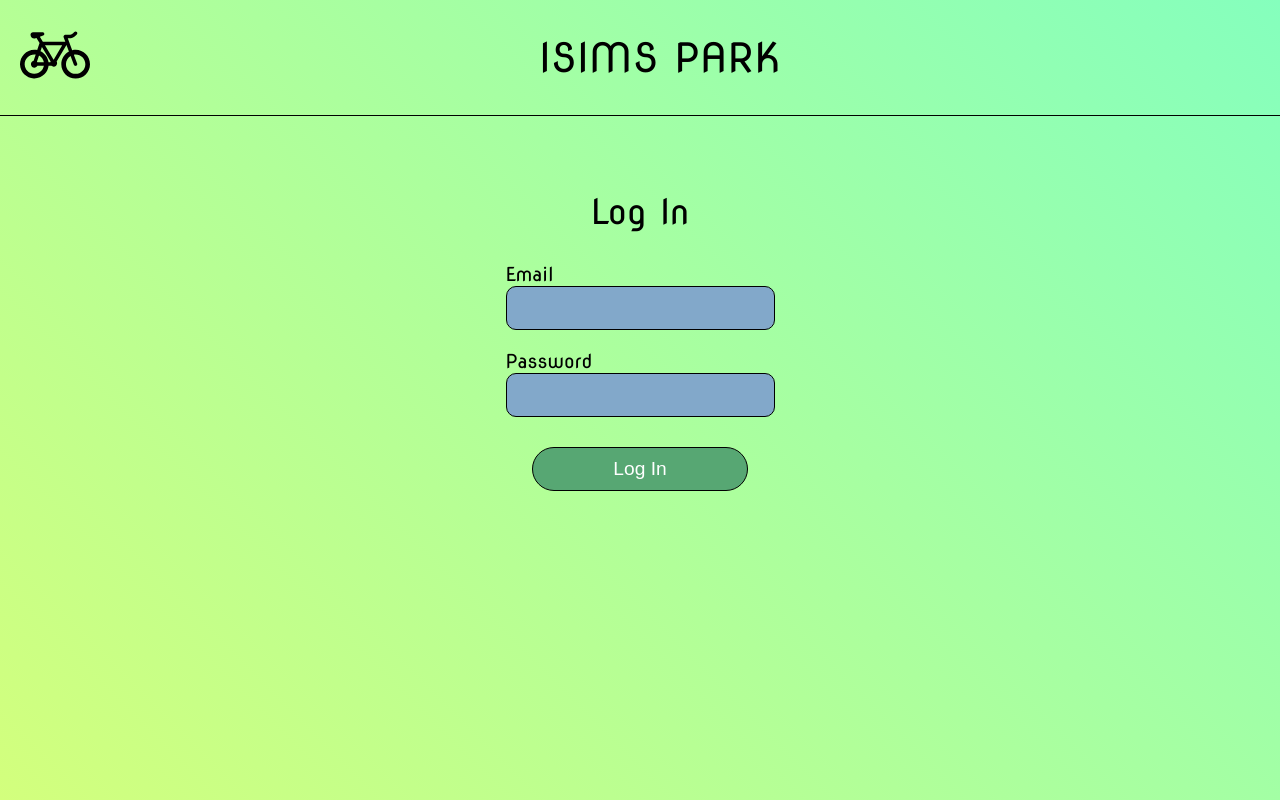
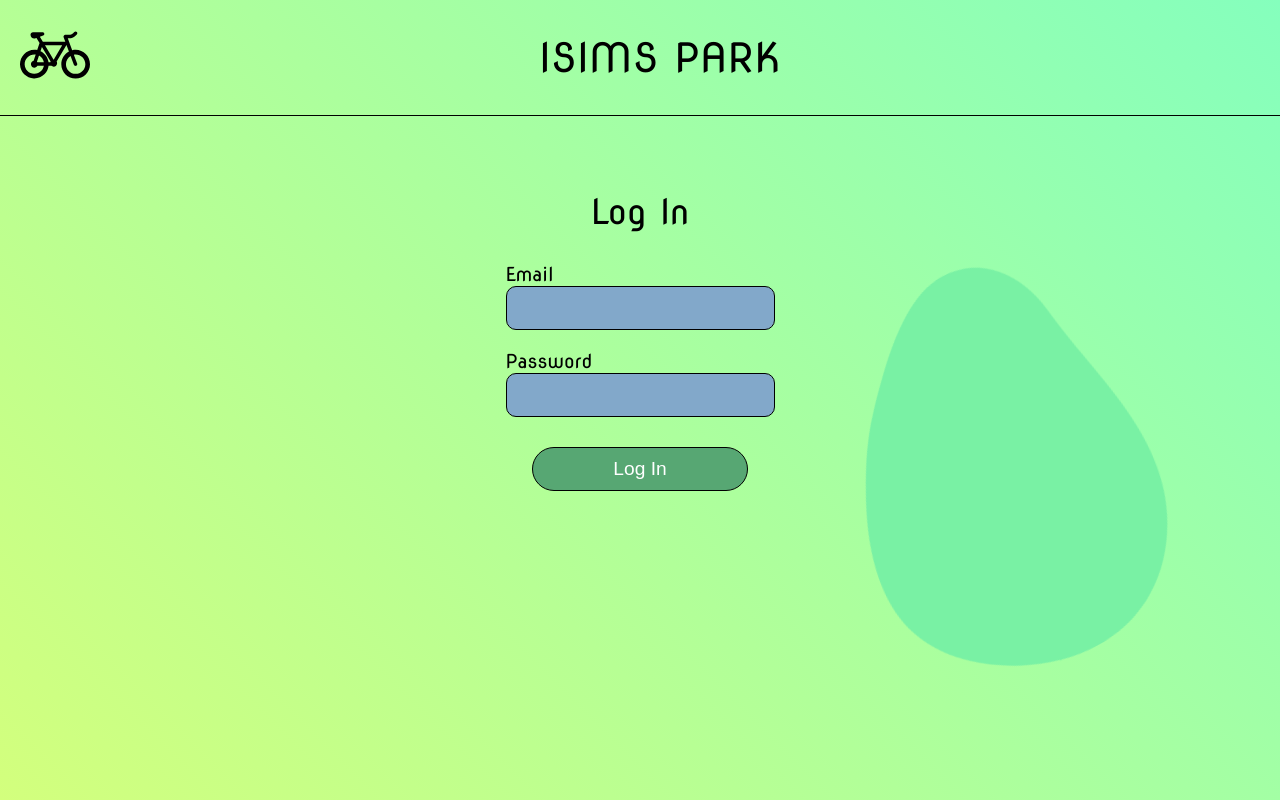
Before and after one commit to ADL1337/Projet-Interdisciplinaire-G2, a PHP site: page / in a window 1280 px wide. Run offline with PHP 8.4, Linux system fonts and the light colour scheme.

Commit message:
hotfixe - blob

```diff
--- a/main/res/css/style.css
+++ b/main/res/css/style.css
@@ -3,11 +3,20 @@
     src: url("/res/fonts/NovaRound-Regular.ttf");
 }
 
+var{
+    --blob-bg-user-color: #79F1A4;
+    --blob-bg-user-color: #79F1A4;
+}
+
 body {
     font-family: "NovaRound-Regular";
-    margin: 0px;
-    padding: 0px;
     font-size: 1.2em;
+    margin: 0;
+    padding: 0;
+    width: 100vw;
+    height: 100vh;
+    overflow: hidden;
+    position: relative;
 }
 
 body:has(.bg_admin) {
@@ -19,6 +28,7 @@ body:has(.bg_user) {
     background-image: linear-gradient(225deg, #85FFBD 0%, #d3ff7d 100%);
 
 }
+
 
 nav{
     border-bottom: 1px solid black;
@@ -165,11 +175,6 @@ div.button a{
 div.button a:hover{
     background-color: #F0A7A7;
 }
-
-body{
-    height: 100vh;
-}
-
 
 div.form{
     display: flex;
@@ -442,3 +447,27 @@ div.user-dashboard-container-wrapped{
 .reservation_wrapped .infos .tab-reservation-list{
     padding-bottom: 25px;
 }
+
+.blob {
+    position: absolute;
+    top: 0;
+    left: 0;
+    fill: #79F1A4;
+    width: 30vmax;
+    z-index: -1;
+    animation: move 15s ease-in-out infinite;
+    transform-origin: 50% 50%;
+  }
+
+  body:has(.bg_admin) .blob {
+    fill: #D41515;
+  }
+
+  @keyframes move {
+    0%   { transform: scale(1)   translate(10px, -30px); }
+    38%  { transform: scale(0.8, 1) translate(80vw, 30vh) rotate(160deg); }
+    40%  { transform: scale(0.8, 1) translate(80vw, 30vh) rotate(160deg); }
+    78%  { transform: scale(1.3) translate(0vw, 50vh) rotate(-20deg); }
+    80%  { transform: scale(1.3) translate(0vw, 50vh) rotate(-20deg); }
+    100% { transform: scale(1)   translate(10px, -30px); }
+  }
--- a/main/src/views/templates/template.php
+++ b/main/src/views/templates/template.php
@@ -9,5 +9,10 @@
 <body <?= isset($bgClass) ? "class=$bgClass": ""?>>
     <?php require_once __DIR__ . "/_nav.php" ?>
     <?= $content ?>
+    <div class="blob">
+        <svg xmlns:xlink="http://www.w3.org/1999/xlink" version="1.1" xmlns="http://www.w3.org/2000/svg" viewBox="0 0 310 350">
+        <path d="M156.4,339.5c31.8-2.5,59.4-26.8,80.2-48.5c28.3-29.5,40.5-47,56.1-85.1c14-34.3,20.7-75.6,2.3-111  c-18.1-34.8-55.7-58-90.4-72.3c-11.7-4.8-24.1-8.8-36.8-11.5l-0.9-0.9l-0.6,0.6c-27.7-5.8-56.6-6-82.4,3c-38.8,13.6-64,48.8-66.8,90.3c-3,43.9,17.8,88.3,33.7,128.8c5.3,13.5,10.4,27.1,14.9,40.9C77.5,309.9,111,343,156.4,339.5z"/>
+        </svg>
+    </div>
 </body>
 </html>
--- a/main/src/views/user.php
+++ b/main/src/views/user.php
@@ -2,7 +2,7 @@
     <h2>User Dashboard</h2>
     <div class="user-dashboard-container-wrapped">
         <div class="button_user" >
-            <a href="/reservation">Reservation</a>
+            <a href="/reservation">Resrve a bike</a>
         </div>
         <div class="button_user">
             <a href="/reservationList">See my reservations</a>
```
